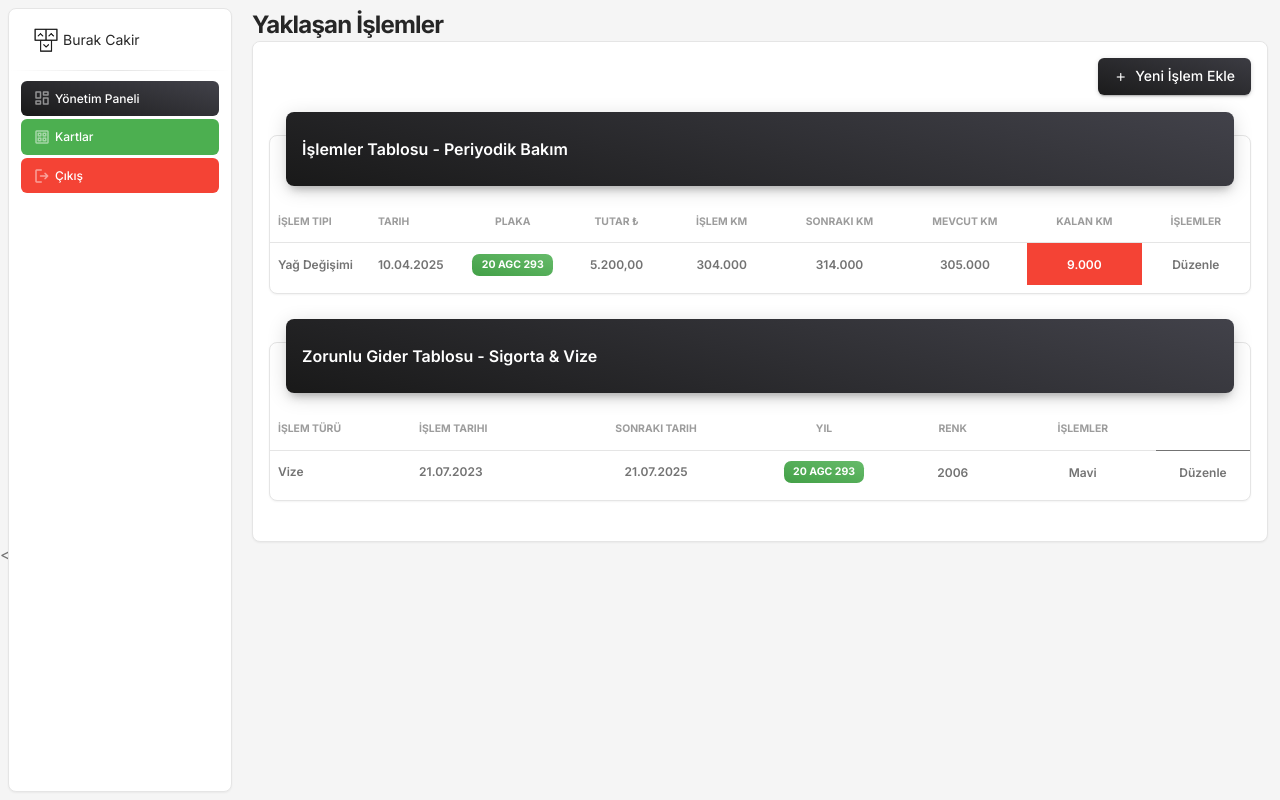
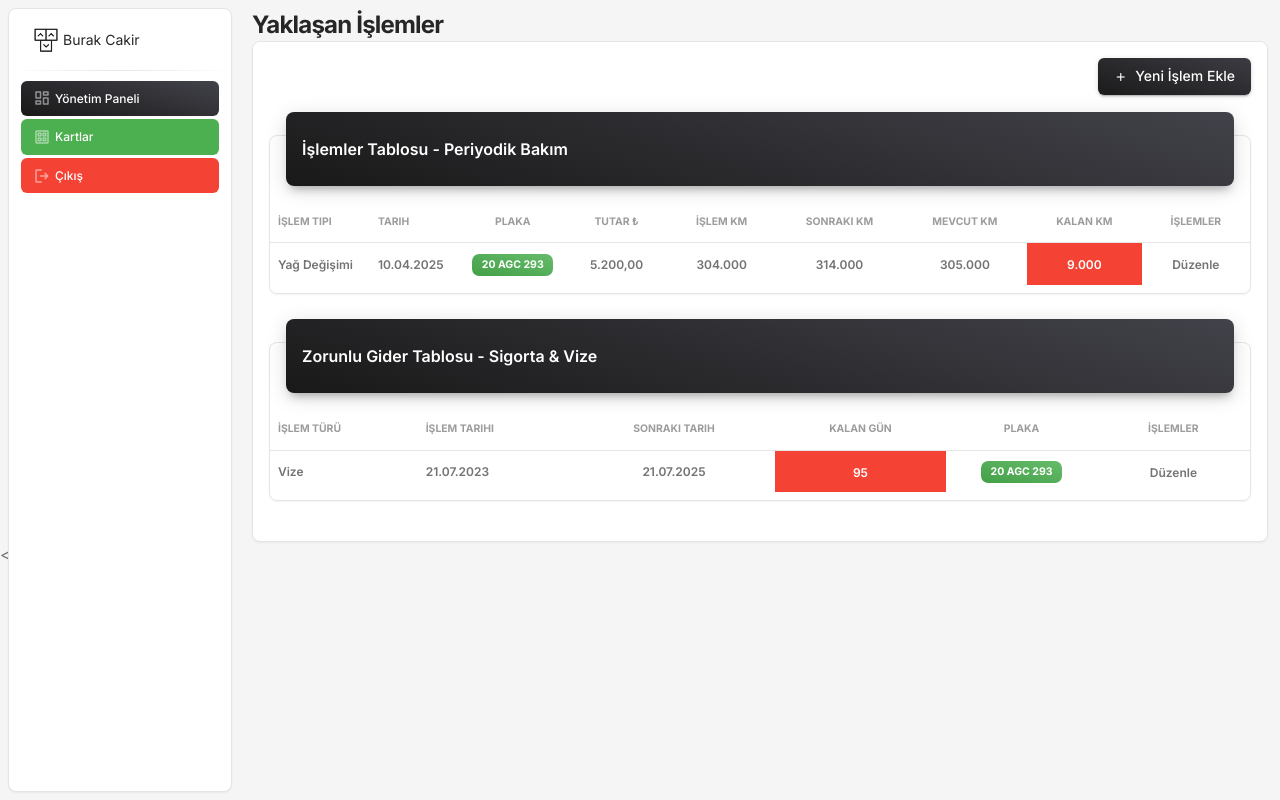
Before and after one commit to brkckr20/car-tracking-app, a Vue app: page / in a window 1280 px wide. Built offline with nearby package versions, Linux system fonts and the light colour scheme.

Commit message:
home.vue editedi

```diff
--- a/src/pages/Home.vue
+++ b/src/pages/Home.vue
@@ -130,10 +130,10 @@
                                                             Sonraki Tarih</th>
                                                         <th
                                                             class="text-center text-uppercase text-secondary text-xxs font-weight-bolder opacity-7">
-                                                            Yıl</th>
+                                                            Kalan Gün</th>
                                                         <th
                                                             class="text-center text-uppercase text-secondary text-xxs font-weight-bolder opacity-7">
-                                                            Renk</th>
+                                                            Plaka</th>
                                                         <th
                                                             class="text-center text-uppercase text-secondary text-xxs font-weight-bolder opacity-7">
                                                             İşlemler</th>
@@ -151,16 +151,12 @@
                                                         <td class="align-middle text-center text-sm">
                                                             <p class="text-xs font-weight-bold mb-0">{{ nextDate }}</p>
                                                         </td>
+                                                        <td class="align-middle text-center bg-danger">
+                                                            <span
+                                                                class="text-white text-xs font-weight-bold">{{ dateDiff }} </span>
+                                                        </td>
                                                         <td class="align-middle text-center text-sm">
                                                             <span class="badge badge-sm bg-gradient-success"> 20 AGC 293 </span>
-                                                        </td>
-                                                        <td class="align-middle text-center">
-                                                            <span
-                                                                class="text-secondary text-xs font-weight-bold">2006</span>
-                                                        </td>
-                                                        <td class="align-middle text-center">
-                                                            <span
-                                                                class="text-secondary text-xs font-weight-bold">Mavi</span>
                                                         </td>
                                                         <td class="text-center">
                                                             <a href="javascript:;"
@@ -188,8 +184,6 @@
     import {GetDoubleValue,GetTwoDateDiff} from '../utils';
     const nextDate : string = "21.07.2025";
     const dateDiff = GetTwoDateDiff(nextDate);
-    console.log(dateDiff);
-
 </script>
 <style lang="">
 
```
